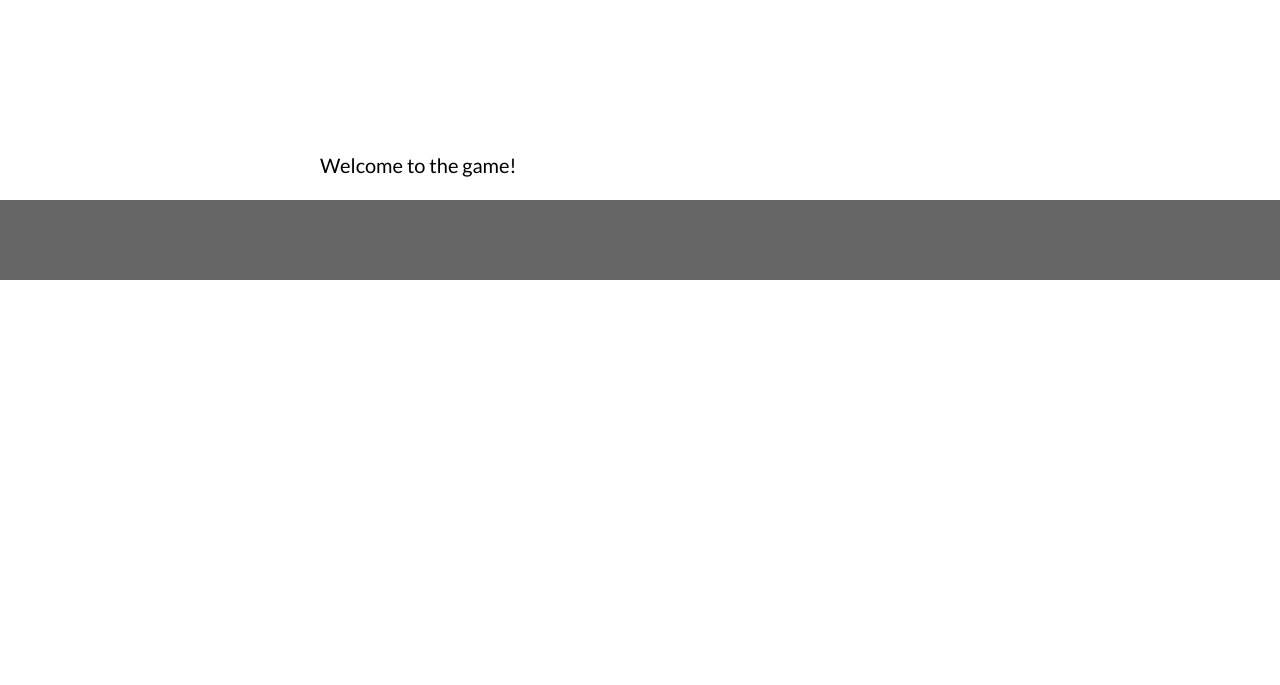
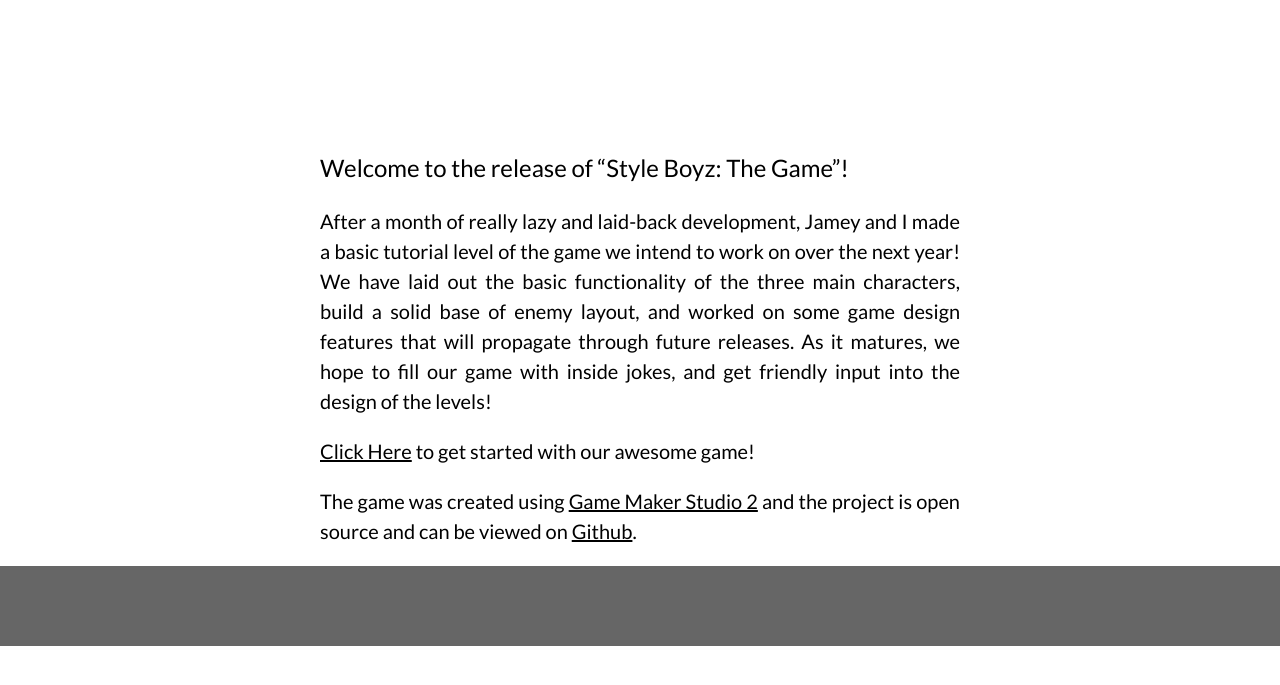
Before and after one commit to sumwatshade/sumwatshade.github.io, a Jekyll site: the page built from _posts/2017-12-25-style-boyz-the-game.md, in a window 1280 px wide. Shown: the top 685 px of the page. Built offline with Jekyll 4.4.1, drawn with Linux system fonts in a browser that asks for light colours; our own code applies the rules of GitHub Pages for plain Markdown files.

Commit message:
Update 2017-12-25-style-boyz-the-game.md

```diff
--- a/_posts/2017-12-25-style-boyz-the-game.md
+++ b/_posts/2017-12-25-style-boyz-the-game.md
@@ -1 +1,17 @@
-Welcome to the game!
+---
+layout: post
+title:  "Jamey and I made a Game"
+---
+### Welcome to the release of "Style Boyz: The Game"!
+
+After a month of really lazy and laid-back development, Jamey and I made
+a basic tutorial level of the game we intend to work on over the next year!
+We have laid out the basic functionality of the three main characters, build
+a solid base of enemy layout, and worked on some game design features that will
+propagate through future releases. As it matures, we hope to fill our game with
+inside jokes, and get friendly input into the design of the levels!
+
+[Click Here](lukeshadler.tech%2Fassets%2FStyle%2520Boyz%2520The%2520Game.exe) to get started with our awesome game!
+
+The game was created using [Game Maker Studio 2](https://docs2.yoyogames.com/) and the project is open source
+and can be viewed on [Github](https://github.com/Jameywags/style_boyz_the_game).
```
